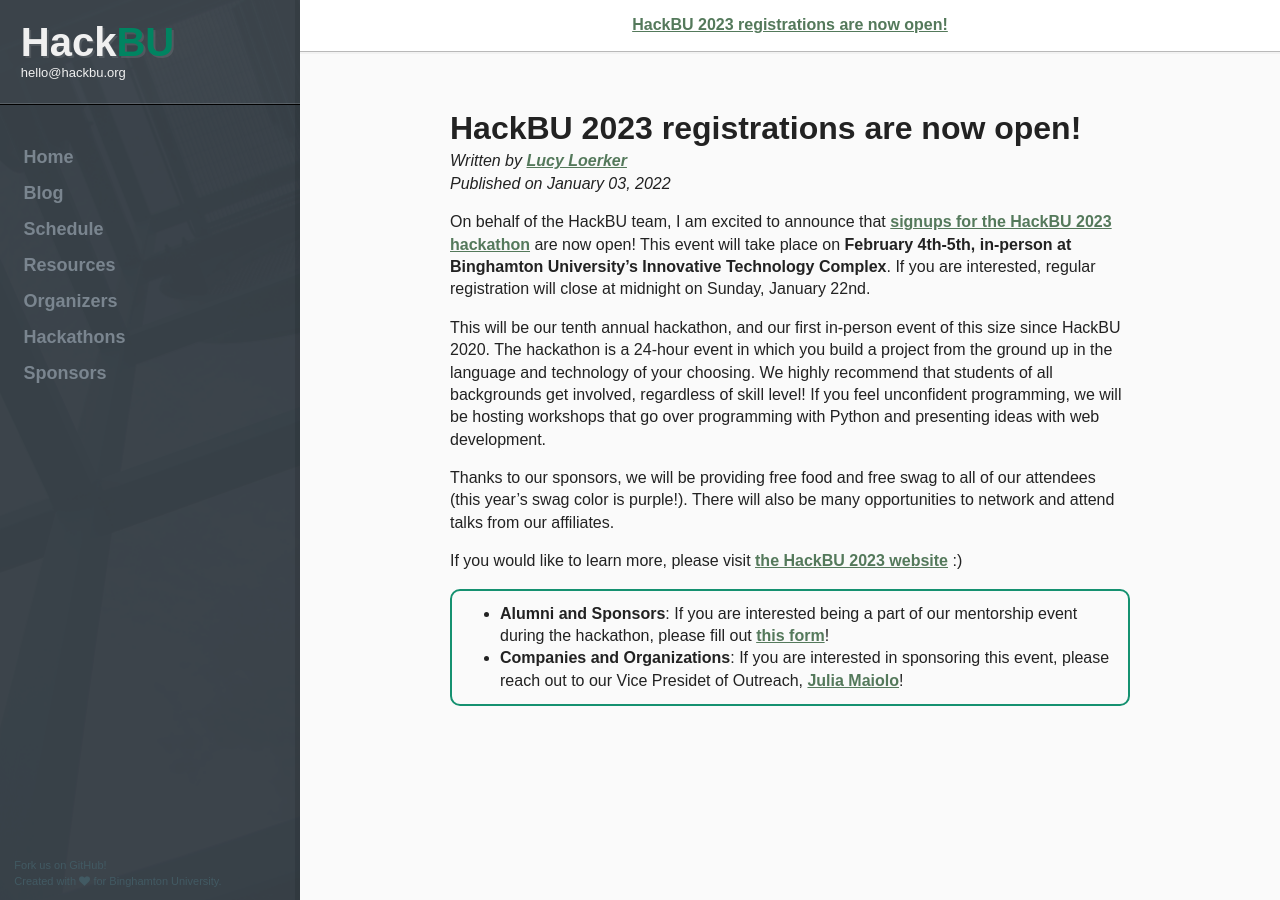
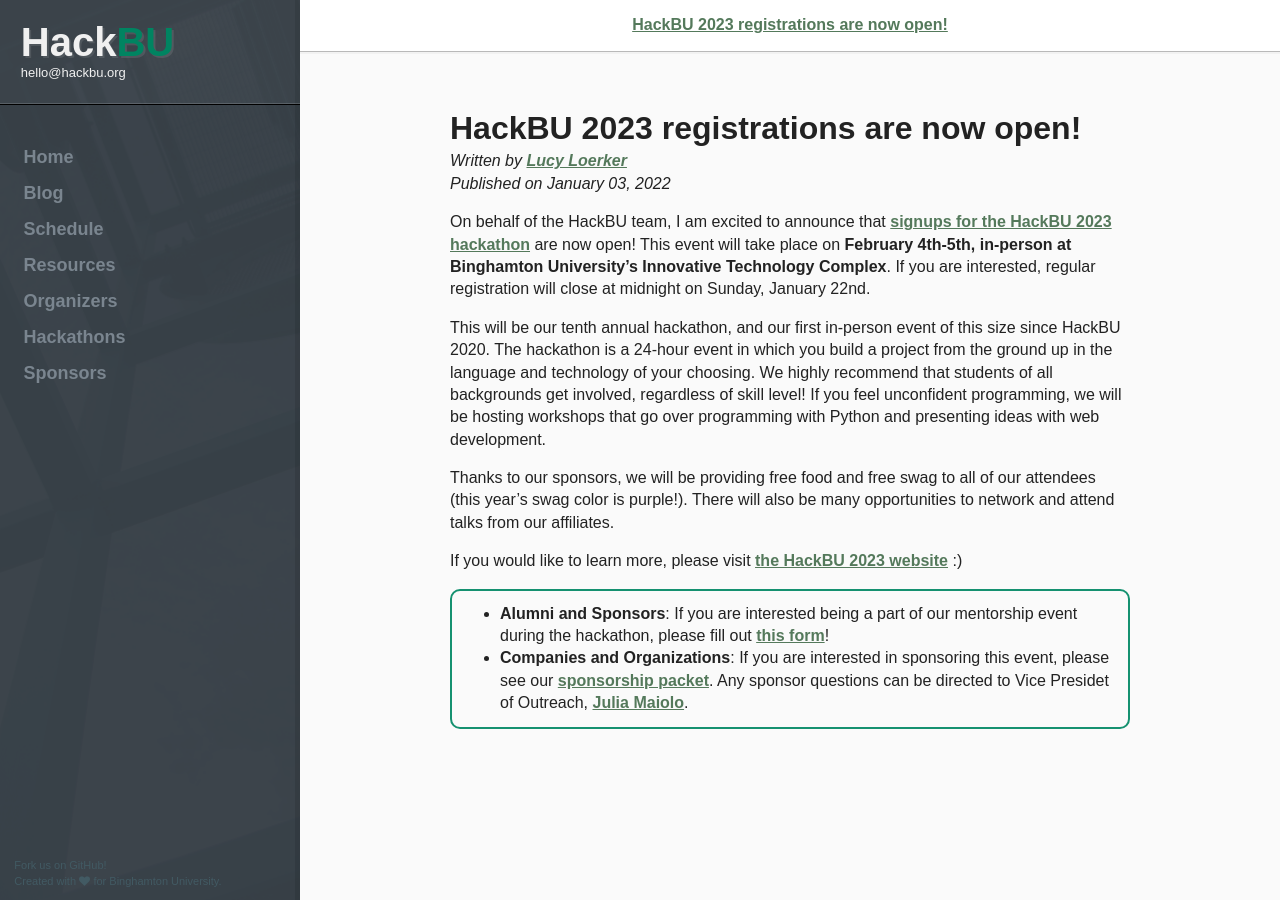
Before and after one commit to hackbinghamton/hackbinghamton.github.io, a Jekyll site: the page built from blog/_posts/2022-01-03-hackbu-2023-registrations-open.md, in a window 1280 px wide. Built offline with Jekyll 4.4.1, drawn with Linux system fonts in a browser that asks for light colours.

Commit message:
article: add sponsorship packet

```diff
--- a/blog/_posts/2022-01-03-hackbu-2023-registrations-open.md
+++ b/blog/_posts/2022-01-03-hackbu-2023-registrations-open.md
@@ -21,7 +21,7 @@
       <b>Alumni and Sponsors</b>: If you are interested being a part of our mentorship event during the hackathon, please fill out <a href="https://docs.google.com/forms/d/e/1FAIpQLSccQKsxUXSwNxUObr76b9Xixkx_rKqF-bIf1ua-BcTd3WmDzg/viewform?usp=sf_link">this form</a>!
     </li>
     <li>
-      <b>Companies and Organizations</b>: If you are interested in sponsoring this event, please reach out to our Vice Presidet of Outreach, <a href="mailto:jmaiolo1@binghamton.edu">Julia Maiolo</a>!
+      <b>Companies and Organizations</b>: If you are interested in sponsoring this event, please see our <a href="https://hackbu.org/2023/sponsorship_packet.pdf">sponsorship packet</a>. Any sponsor questions can be directed to Vice Presidet of Outreach, <a href="mailto:jmaiolo1@binghamton.edu">Julia Maiolo</a>.
     </li>
   </ul>
 </div>
```
